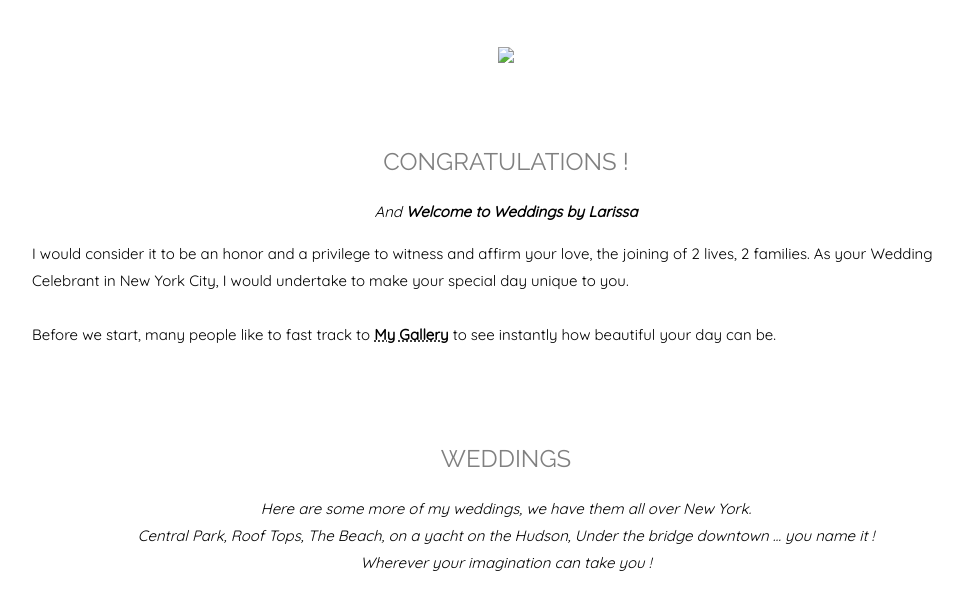
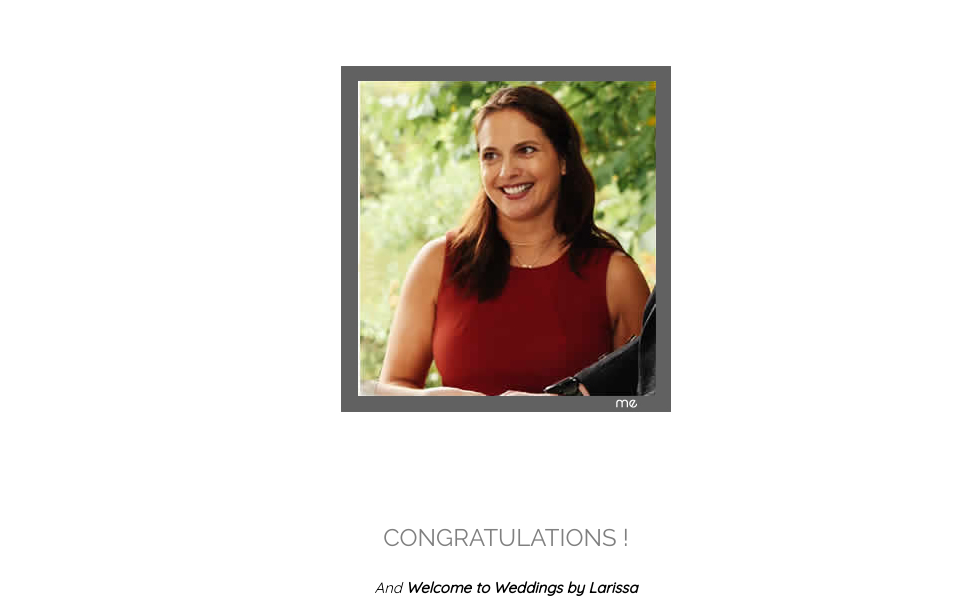
Before and after one commit to bromatello/weddingsbylarissa, a website: page index.html in a window 1280 px wide. Shown: the part 142-755 px from the top of the page, without its empty margins (134-1097 px from the left). Drawn offline with nearby package versions, Linux system fonts and the light colour scheme; a script that the page names is missing; files whose address does not match are found by name.

Commit message:
test image

```diff
--- a/index.html
+++ b/index.html
@@ -163,7 +163,7 @@
 </div>
 
 <div style="text-align: center;" >
-    <img src="Content/Images/newHomeWeddingsByLarissa.jpg" style="max-width: 100%;max-height:100%;">
+    <img src="Content/Images/Larissa_Wedding_Officiant_Me.jpg" style="max-width: 100%;max-height:100%;">
 </div>
     <!-- Container (About Section) -->
     <div class="w3-content w3-container w3-padding-64" id="about">
```
